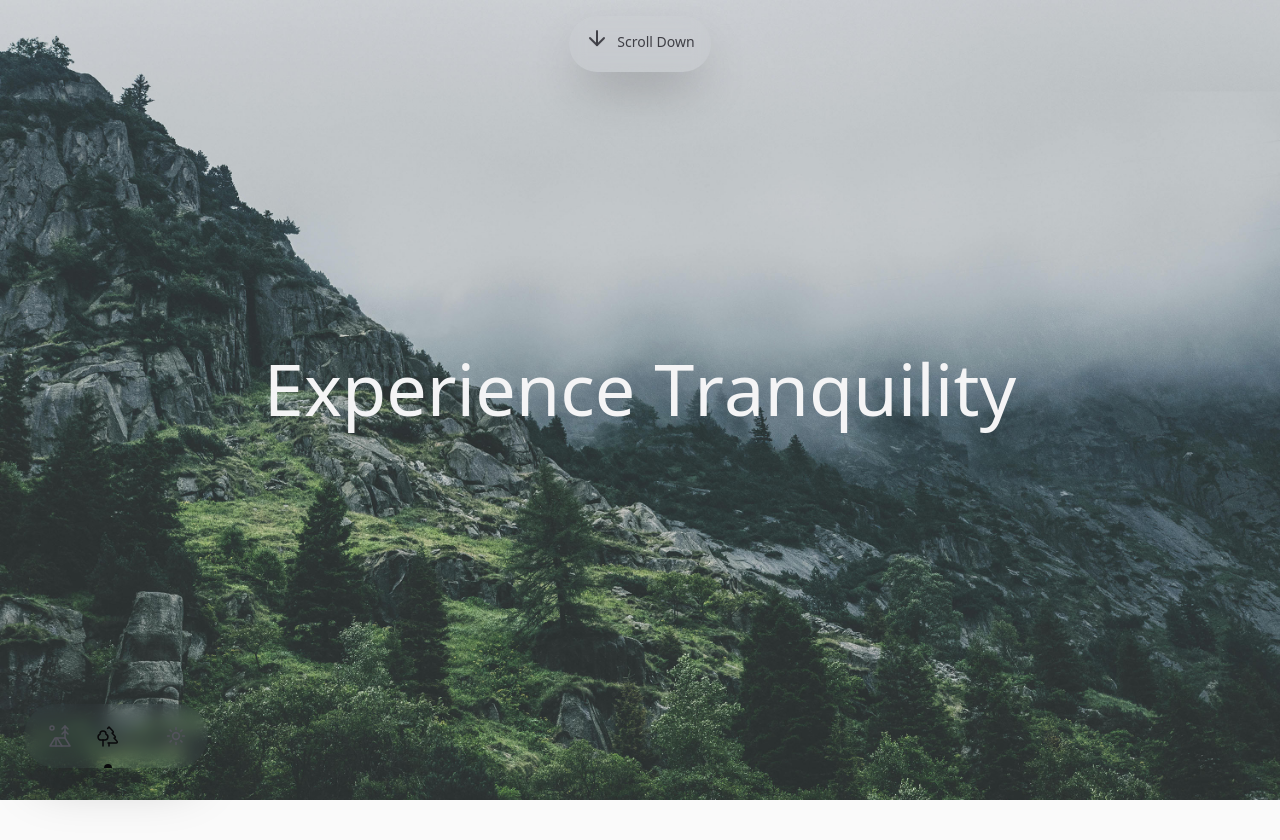
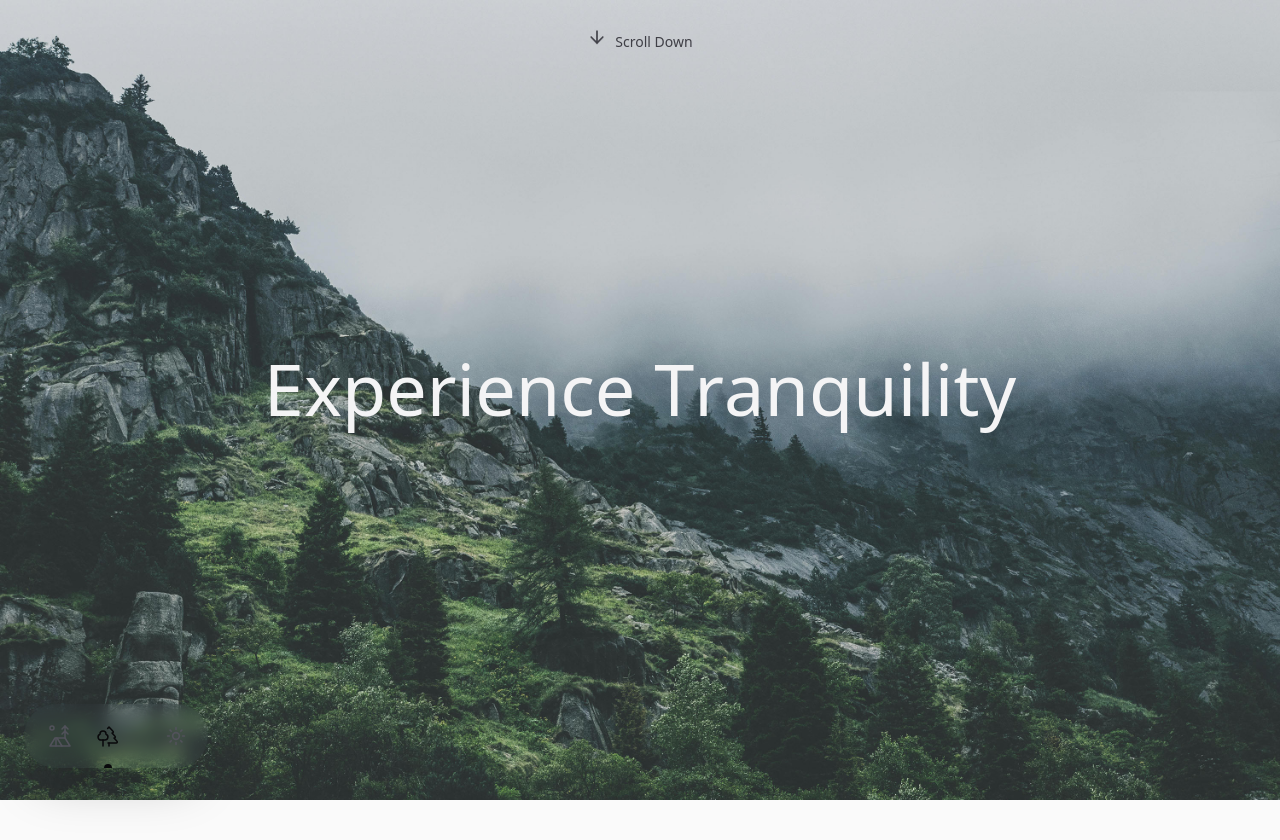
Before and after one commit to adamplesnik/scroll-driven-showcase, a React (Vite) app: page /forest in a window 1280 px wide. Shown: the top 840 px of the page. Built offline with nearby package versions, Linux system fonts and the light colour scheme; what @adam.plesnik/tailwindcss-scroll-driven-animations would draw is missing.

Commit message:
Tune scroll-down component

```diff
--- a/src/components/ScrollDown.tsx
+++ b/src/components/ScrollDown.tsx
@@ -2,10 +2,8 @@ import { ArrowDown } from 'lucide-react'
 
 const ScrollDown = () => {
   return (
-    <div className="absolute z-[500] flex w-full justify-center p-4">
-      <div className="flex w-fit gap-2 rounded-full bg-white/0 p-4 text-sm shadow-2xl backdrop-blur">
-        <ArrowDown className="animate-bounce" /> Scroll Down
-      </div>
+    <div className="absolute z-50 flex w-full justify-center gap-2 p-8 text-sm font-medium">
+      <ArrowDown className="size-5 animate-bounce" /> Scroll Down
     </div>
   )
 }
```
